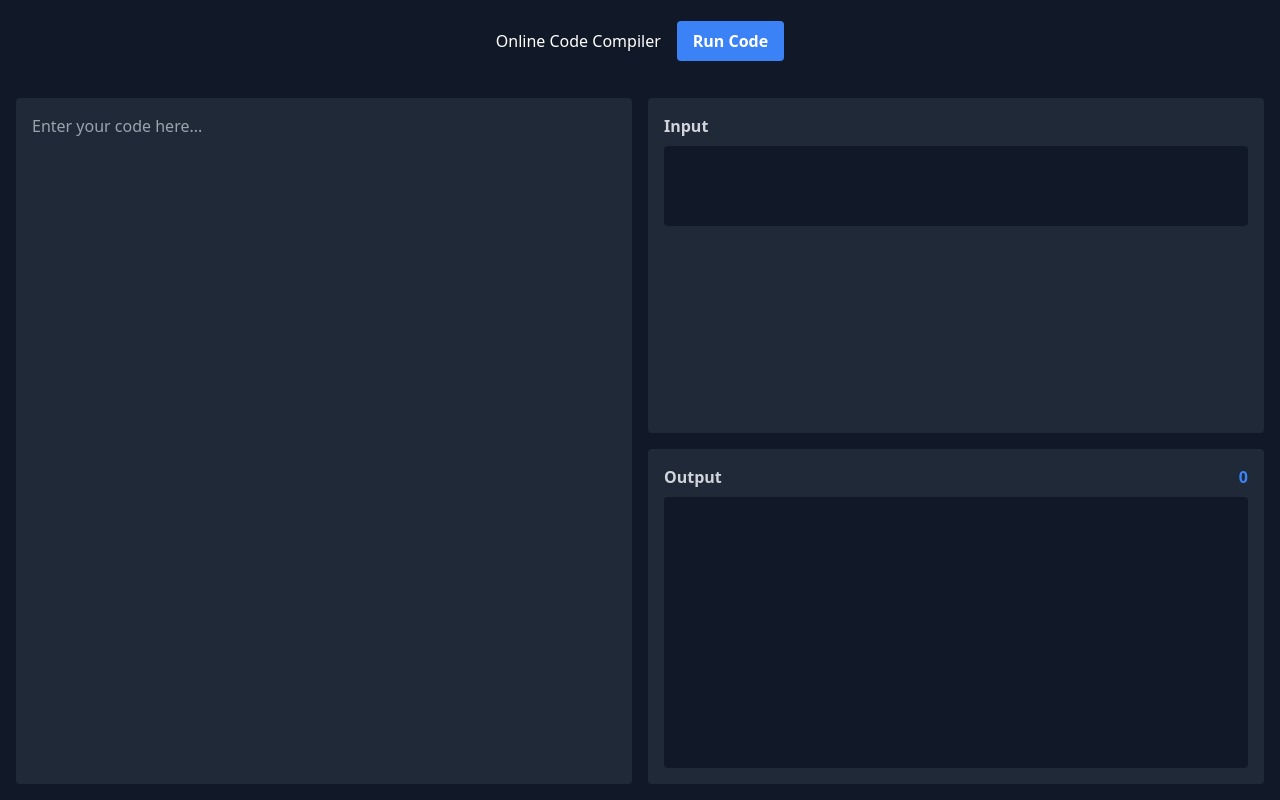
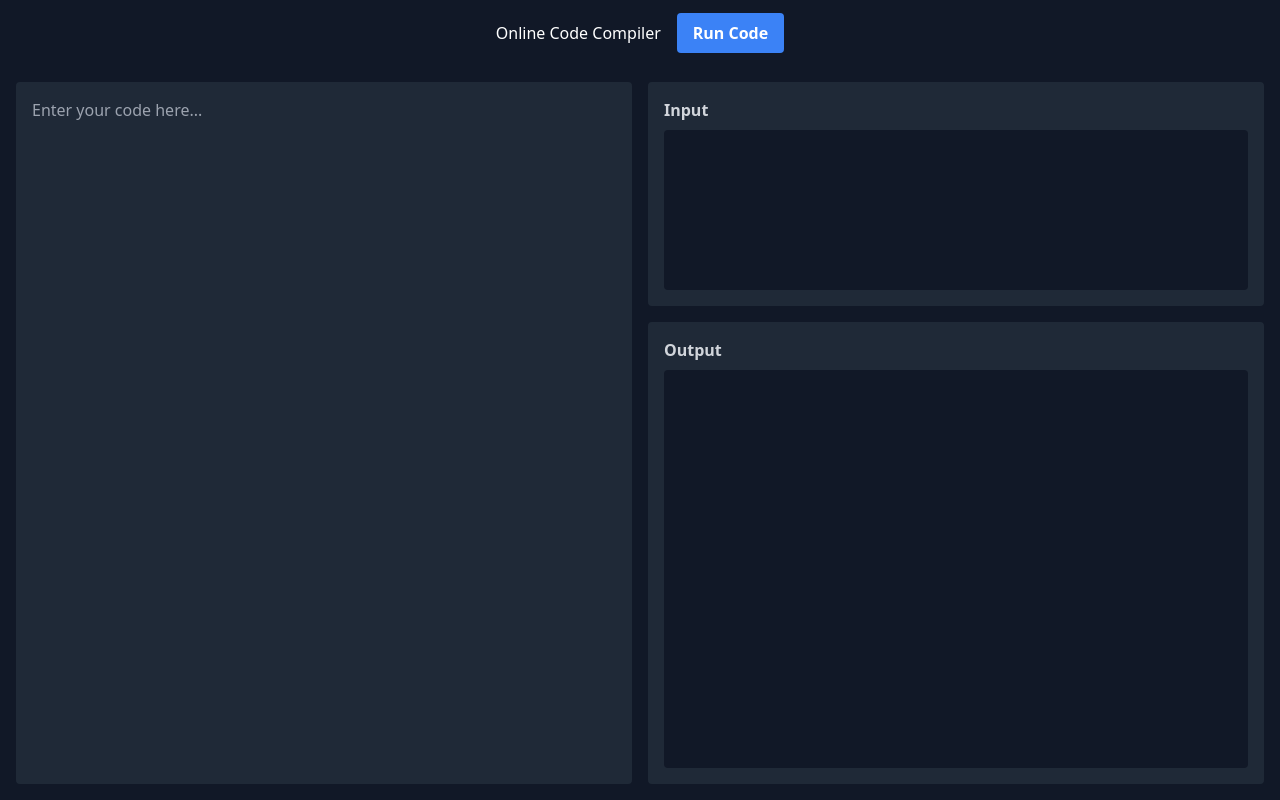
Before and after one commit to iqbalcodes6602/online-code-compiler, a React (Create React App) app in the folder client/: page / in a window 1280 px wide. Built offline with nearby package versions, Linux system fonts and the light colour scheme.

Commit message:
rows added

```diff
--- a/client/src/App.js
+++ b/client/src/App.js
@@ -7,7 +7,7 @@ function App() {
   const [code, setCode] = useState('');
   const [input, setInput] = useState('');
   const [output, setOutput] = useState('');
-  const [executionTime, setExecutionTime] = useState(0);
+  const [executionTime, setExecutionTime] = useState();
   const [error, setError] = useState('');
   const [language, setLanguage] = useState('py');
 
@@ -94,7 +94,7 @@ function App() {
         {/* Left Column */}
         <div className="flex flex-col gap-4">
           <textarea
-            className="flex-1 resize-none bg-gray-800 text-gray-300  p-4 rounded"
+            className="flex-1 resize-none bg-gray-800 text-gray-300  p-4 rounded outline-none"
             placeholder="Enter your code here..."
             value={code}
             onChange={(e) => setCode(e.target.value)}
@@ -102,13 +102,13 @@ function App() {
         </div>
 
         {/* Right Column */}
-        <div className="grid grid-rows-2 gap-4">
+        <div className="grid grid-rows-3 gap-4">
           {/* Input Section */}
-          <div className="flex flex-col gap-2 bg-gray-800 p-4 rounded">
+          <div className="flex flex-col gap-2 bg-gray-800 p-4 rounded row-span-1">
             <label htmlFor="input-textarea" className="font-bold text-gray-300">Input</label>
             <textarea
               id="input-textarea"
-              className="resize-none bg-gray-900 text-gray-300 p-4 rounded"
+              className="resize-none bg-gray-900 text-gray-300 p-4 rounded outline-none h-[100%]"
               placeholder=""
               value={input}
               onChange={(e) => setInput(e.target.value)}
@@ -116,7 +116,7 @@ function App() {
           </div>
 
           {/* Output Section */}
-          <div className="flex flex-col gap-2 bg-gray-800 p-4 rounded">
+          <div className="flex flex-col gap-2 bg-gray-800 p-4 rounded row-span-2">
             <label htmlFor="output-div" className="flex justify-between font-bold text-gray-300">
               Output
               <span className="text-blue-500">{executionTime}</span>
```
